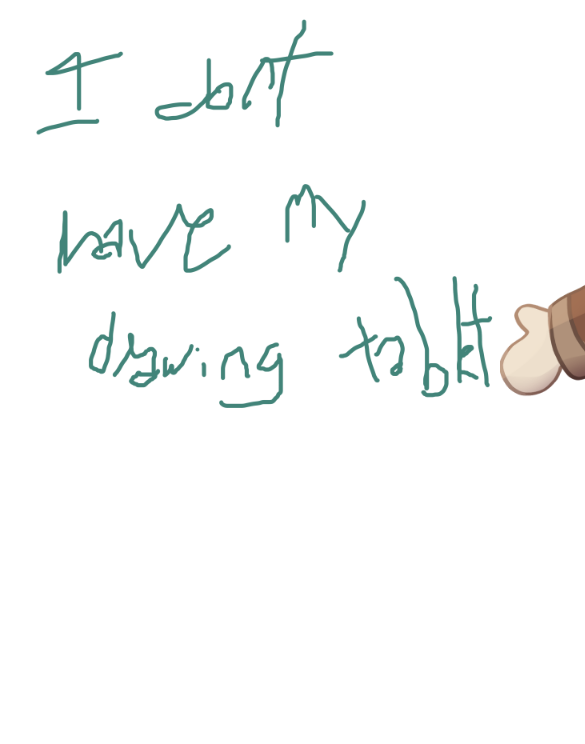
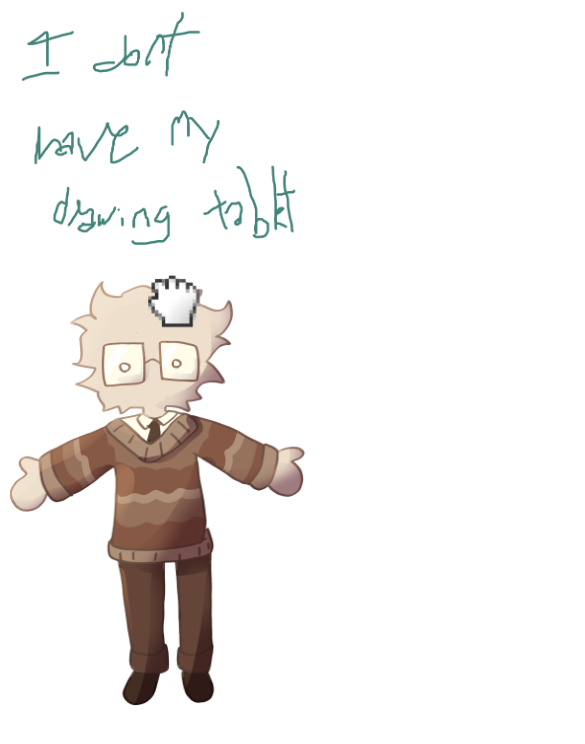
Before and after one commit to migajashub/migagu, a plain HTML site: page index.html in a window 390 px wide. Shown: the top 744 px of the page, 585 px wide, since content can reach past the window. Drawn offline with Linux system fonts and the light colour scheme.

Commit message:
Update nomi.css

```diff
--- a/nomi.css
+++ b/nomi.css
@@ -4,21 +4,24 @@
     display:inline-flex
 }
 
+
+
 .migagu img {
     height:auto;
-    align-items:center
+    align-items:center;
+    padding: 10px;
 }
 
 @media screen and (min-width: 900px) {
 
     .bienvenida img {
-      width: 900px;
+      width: 800px;
       height: auto;
   align-items: center;
     }
 
     .migagu img {
-        width:500px
+        width:400px
     }
 
   }
@@ -27,13 +30,13 @@
   @media screen and (max-width: 899px) {
 
     .bienvenida img {
-      width: 500px;
+      width: 400px;
       height: auto;
   align-items: center;
     }
 
     .migagu img {
-        width:500px
+        width:150px
     }
 
   }
@@ -41,7 +44,24 @@
 
   @media screen and (max-width: 700px) {
 
-.bienvenida img, .migagu img{
-    display:flex
+    .conchemimadre{
+display:block
 
-  }
+    }
+
+    .migagu img{
+        width:500px
+    }
+}
+
+@media screen and (max-width: 500px) {
+
+    .conchemimadre{
+display:block
+
+    }
+
+    .migagu img,.bienvenida img{
+        width:300px
+    }
+}
```
